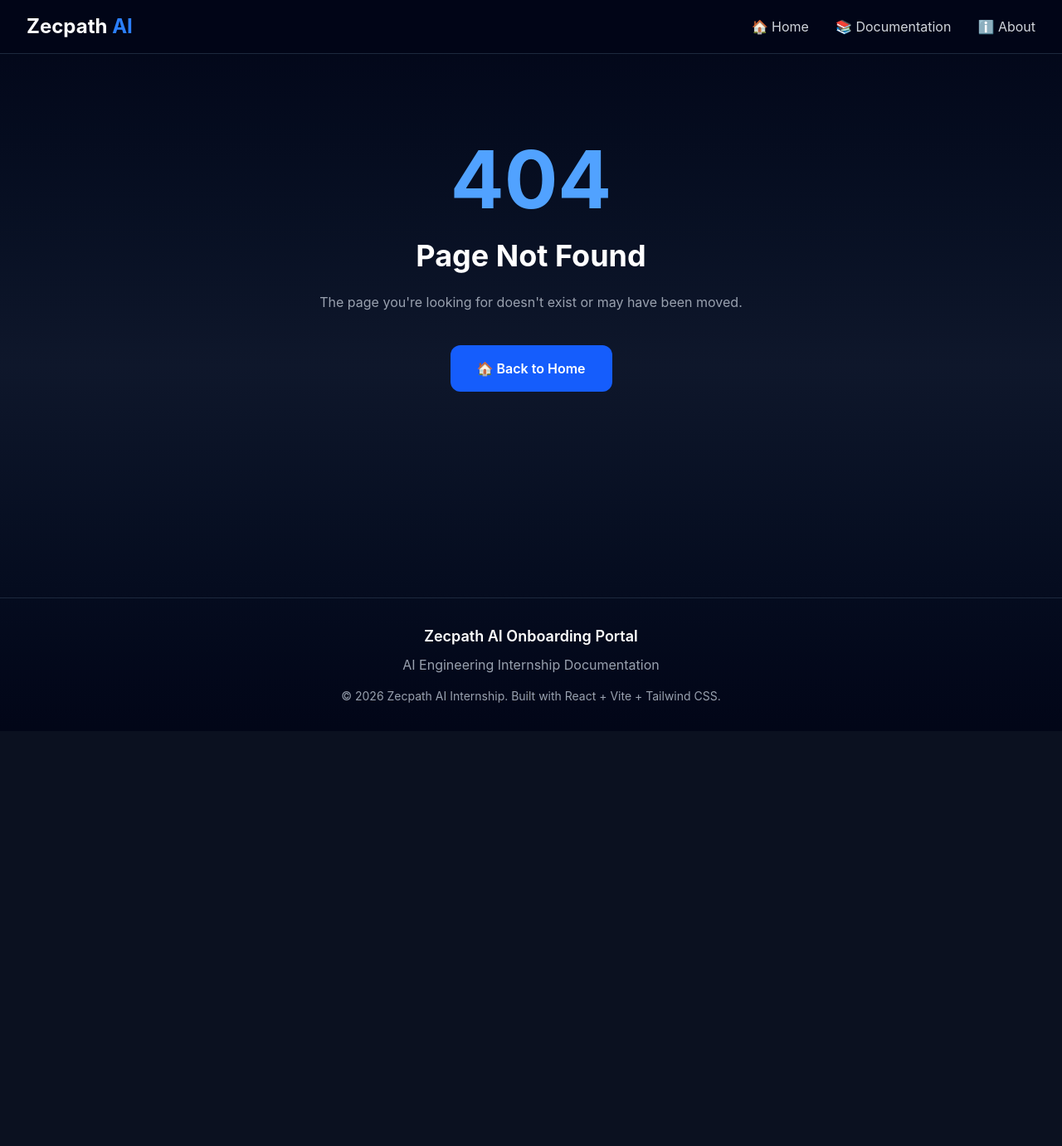
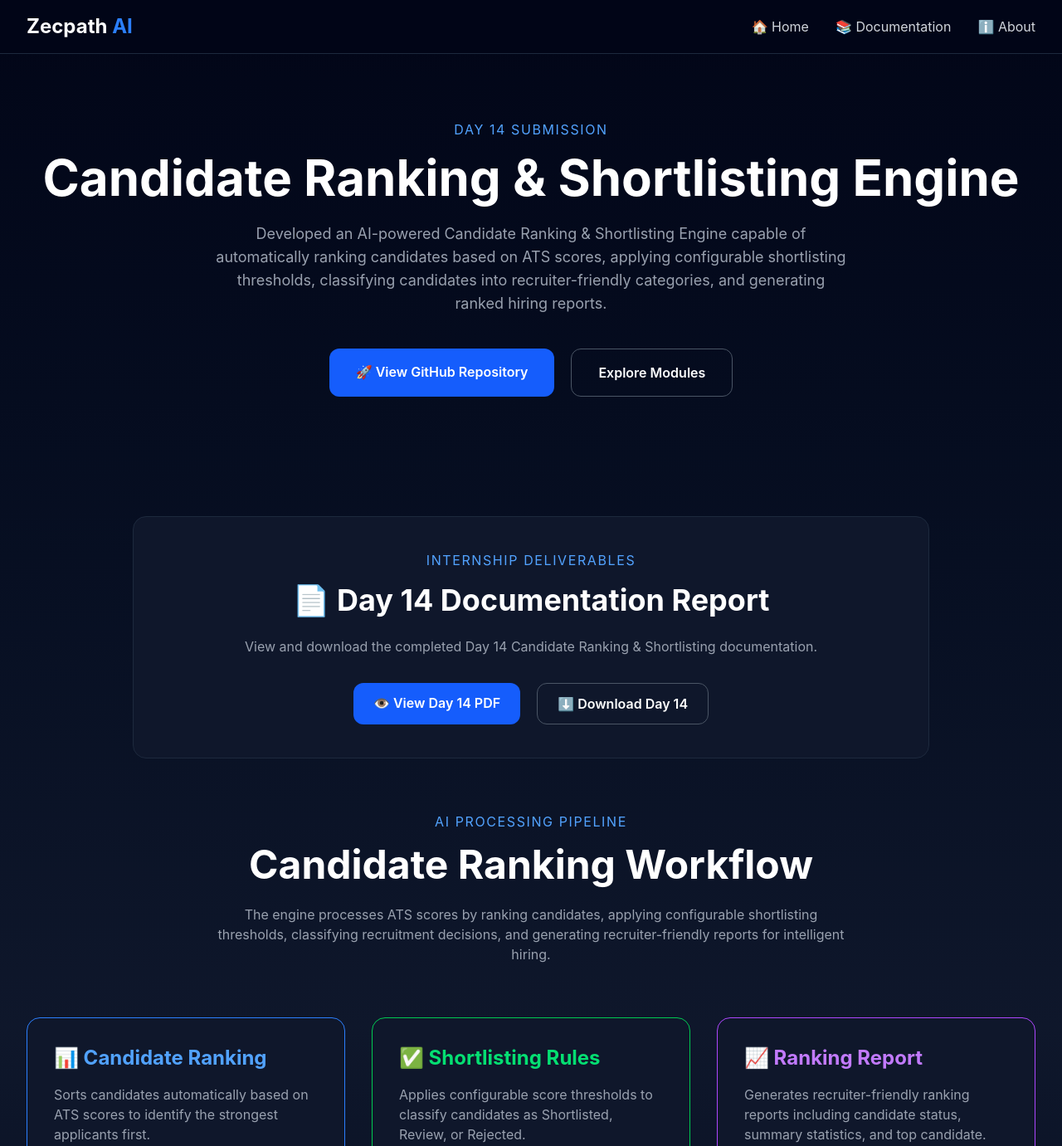
Before and after one commit to shinaspn198/zecpath-day1, a React (Vite) app: page /day14 in a window 1280 px wide. Shown: the top 1381 px of the page at 83% size. Before the commit the page ends 881 px from the top, so only its background shows below. Built offline with nearby package versions, Linux system fonts and the light colour scheme.

Commit message:
Add Day 14 Candidate Ranking and Shortlisting documentation

```diff
--- a/src/App.jsx
+++ b/src/App.jsx
@@ -15,6 +15,7 @@
 import Day11 from "./pages/Day11";
 import Day12 from "./pages/Day12";
 import Day13 from "./pages/Day13";
+import Day14 from "./pages/Day14";
 import About from "./pages/About";
 import Documentation from "./pages/Documentation";
 
@@ -39,6 +40,7 @@
         <Route path="/day11" element={<Day11 />} />
         <Route path="/day12" element={<Day12 />} />
         <Route path="/day13" element={<Day13 />} />
+        <Route path="/day14" element={<Day14 />} />
         <Route path="*" element={<NotFound />} />
       </Routes>
     </BrowserRouter>
--- a/src/pages/About.jsx
+++ b/src/pages/About.jsx
@@ -75,6 +75,8 @@
 <li>⚖️ Weighted Scoring Algorithms</li>
 <li>📄 JSON Configuration</li>
 <li>🧮 Explainable AI Scoring</li>
+<li>🏆 Candidate Ranking Engine</li>
+<li>✅ Candidate Shortlisting Automation</li>
 
   <li>🗄️ Database & Data Storage</li>
   <li>🔗 REST API Development</li>
@@ -106,7 +108,8 @@
   <li>💼 Day 10 – Completed</li>
   <li>🎓 Day 11 – Completed</li>
   <li>🧠 Day 12 – Completed</li>
-  <li>📈 Day 13 – Completed</li>
+<li>📈 Day 13 – Completed</li>
+<li>🏆 Day 14 – Completed</li>
 </ul>
 
 </div>
--- /dev/null
+++ b/src/pages/Day14.jsx
@@ -0,0 +1,276 @@
+import Navbar from "../components/Navbar";
+import Footer from "../components/Footer";
+
+function Day14() {
+  return (
+    <div className="min-h-screen bg-gradient-to-b from-slate-950 via-slate-900 to-slate-950 text-white">
+
+      <Navbar />
+
+      {/* Hero Section */}
+
+      <section className="pt-36 pb-20 text-center px-6">
+
+        <p className="text-blue-400 uppercase tracking-widest">
+          Day 14 Submission
+        </p>
+
+        <h1 className="text-6xl font-bold mt-4">
+          Candidate Ranking & Shortlisting Engine
+        </h1>
+
+        <p className="text-gray-400 mt-6 max-w-3xl mx-auto text-lg">
+
+          Developed an AI-powered Candidate Ranking & Shortlisting
+          Engine capable of automatically ranking candidates based
+          on ATS scores, applying configurable shortlisting
+          thresholds, classifying candidates into recruiter-friendly
+          categories, and generating ranked hiring reports.
+
+        </p>
+
+        <div className="mt-10 flex justify-center gap-5">
+
+          <a
+            href="https://github.com/shinaspn198/zecpath-ai-system"
+            target="_blank"
+            rel="noopener noreferrer"
+            className="px-8 py-4 bg-blue-600 hover:bg-blue-700 rounded-xl font-semibold transition"
+          >
+            🚀 View GitHub Repository
+          </a>
+
+          <a
+            href="#architecture"
+            className="px-8 py-4 border border-gray-600 hover:bg-slate-800 rounded-xl font-semibold transition"
+          >
+            Explore Modules
+          </a>
+
+        </div>
+
+      </section>
+
+      {/* Documentation PDF */}
+
+      <section className="max-w-5xl mx-auto px-8 py-16">
+
+        <div className="bg-slate-900 border border-slate-800 rounded-2xl p-10 text-center">
+
+          <p className="text-blue-400 uppercase tracking-widest">
+            Internship Deliverables
+          </p>
+
+          <h2 className="text-4xl font-bold mt-4">
+            📄 Day 14 Documentation Report
+          </h2>
+
+          <p className="text-gray-400 mt-6">
+            View and download the completed Day 14 Candidate
+            Ranking & Shortlisting documentation.
+          </p>
+
+          <div className="flex justify-center gap-5 mt-8">
+
+            <a
+              href="/day14_completed.pdf"
+              target="_blank"
+              rel="noopener noreferrer"
+              className="px-6 py-3 bg-blue-600 hover:bg-blue-700 rounded-xl font-semibold"
+            >
+              👁️ View Day 14 PDF
+            </a>
+
+            <a
+              href="/day14_completed.pdf"
+              download="day14_completed.pdf"
+              className="px-6 py-3 border border-gray-600 hover:bg-slate-800 rounded-xl font-semibold"
+            >
+              ⬇️ Download Day 14
+            </a>
+
+          </div>
+
+        </div>
+
+      </section>
+
+      {/* Architecture */}
+
+      <section
+        id="architecture"
+        className="max-w-7xl mx-auto px-8 pb-24"
+      >
+
+        <div className="text-center mb-16">
+
+          <p className="text-blue-400 uppercase tracking-widest">
+            AI Processing Pipeline
+          </p>
+
+          <h2 className="text-5xl font-bold mt-4">
+            Candidate Ranking Workflow
+          </h2>
+
+          <p className="text-gray-400 mt-6 max-w-3xl mx-auto">
+
+            The engine processes ATS scores by ranking candidates,
+            applying configurable shortlisting thresholds,
+            classifying recruitment decisions, and generating
+            recruiter-friendly reports for intelligent hiring.
+
+          </p>
+
+        </div>
+
+        <div className="grid md:grid-cols-3 gap-8">
+
+          <div className="bg-slate-900 border border-blue-500 rounded-2xl p-8">
+
+            <h3 className="text-2xl font-bold text-blue-400">
+              📊 Candidate Ranking
+            </h3>
+
+            <p className="text-gray-400 mt-4">
+
+              Sorts candidates automatically based on
+              ATS scores to identify the strongest
+              applicants first.
+
+            </p>
+
+          </div>
+
+          <div className="bg-slate-900 border border-green-500 rounded-2xl p-8">
+
+            <h3 className="text-2xl font-bold text-green-400">
+              ✅ Shortlisting Rules
+            </h3>
+
+            <p className="text-gray-400 mt-4">
+
+              Applies configurable score thresholds
+              to classify candidates as Shortlisted,
+              Review, or Rejected.
+
+            </p>
+
+          </div>
+
+          <div className="bg-slate-900 border border-purple-500 rounded-2xl p-8">
+
+            <h3 className="text-2xl font-bold text-purple-400">
+              📈 Ranking Report
+            </h3>
+
+            <p className="text-gray-400 mt-4">
+
+              Generates recruiter-friendly ranking
+              reports including candidate status,
+              summary statistics, and top candidate.
+
+            </p>
+
+          </div>
+
+        </div>
+
+      </section>
+
+      {/* Deliverables */}
+
+      <section className="max-w-7xl mx-auto px-8 pb-24">
+
+        <div className="text-center mb-12">
+
+          <p className="text-blue-400 uppercase tracking-widest">
+            Completed Modules
+          </p>
+
+          <h2 className="text-5xl font-bold mt-4">
+            Day 14 Deliverables
+          </h2>
+
+        </div>
+
+        <div className="grid md:grid-cols-3 gap-8">
+
+          <div className="bg-slate-900 border border-slate-800 rounded-2xl p-6">
+
+            <h3 className="text-xl font-bold text-blue-400">
+              📊 Auto Ranking Engine
+            </h3>
+
+            <p className="text-gray-400 mt-4">
+              Automatically ranks candidates
+              based on ATS scores from highest
+              to lowest.
+            </p>
+
+          </div>
+
+          <div className="bg-slate-900 border border-slate-800 rounded-2xl p-6">
+
+            <h3 className="text-xl font-bold text-green-400">
+              ✅ Shortlisting Automation
+            </h3>
+
+            <p className="text-gray-400 mt-4">
+              Automatically classifies candidates
+              into Shortlisted, Review, and
+              Rejected categories.
+            </p>
+
+          </div>
+
+          <div className="bg-slate-900 border border-slate-800 rounded-2xl p-6">
+
+            <h3 className="text-xl font-bold text-purple-400">
+              📈 Ranked Candidate Report
+            </h3>
+
+            <p className="text-gray-400 mt-4">
+              Produces recruiter-friendly reports
+              with rankings, summaries, and top
+              candidate selection.
+            </p>
+
+          </div>
+
+        </div>
+
+      </section>
+
+      {/* Completion */}
+
+      <section className="max-w-5xl mx-auto px-8 pb-24">
+
+        <div className="bg-green-900/20 border border-green-500 rounded-2xl p-10 text-center">
+
+          <h2 className="text-4xl font-bold text-green-400">
+            Day 14 Completed Successfully ✅
+          </h2>
+
+          <p className="text-gray-300 mt-6 text-lg">
+
+            Successfully developed an AI-powered
+            Candidate Ranking & Shortlisting Engine
+            capable of ranking candidates using ATS
+            scores, applying configurable selection
+            thresholds, automating recruitment
+            decisions, and generating recruiter-friendly
+            candidate reports.
+
+          </p>
+
+        </div>
+
+      </section>
+
+      <Footer />
+
+    </div>
+  );
+}
+
+export default Day14;
--- a/src/pages/Documentation.jsx
+++ b/src/pages/Documentation.jsx
@@ -123,6 +123,13 @@
 
   <p>ATS Scoring Formula Design</p>
 </Link>
+<Link to="/day14" className="doc-card">
+  <span className="badge completed">Completed</span>
+
+  <h2>🏆 Day 14</h2>
+
+  <p>Candidate Ranking & Shortlisting Engine</p>
+</Link>
         </div>
 
       </div>
--- a/src/pages/Home.jsx
+++ b/src/pages/Home.jsx
@@ -306,6 +306,28 @@
   </div>
 
 </div>
+{/* Day 14 */}
+
+<div className="bg-slate-900 border border-orange-500 rounded-2xl p-8">
+
+  <h3 className="text-3xl font-bold text-orange-400">
+    🏆 Day 14
+  </h3>
+
+  <p className="text-gray-400 mt-4">
+    Developed an AI-powered Candidate Ranking & Shortlisting Engine
+    that automatically ranks candidates based on ATS scores,
+    applies configurable shortlisting thresholds, classifies
+    candidates into Shortlisted, Review, and Rejected categories,
+    and generates recruiter-friendly ranking reports.
+  </p>
+
+  <div className="mt-6 text-green-400 font-semibold">
+    ✅ Completed
+  </div>
+
+</div>
+
       </div>
 
     </section>
```
Also changed, not shown: 1 other file (tests, documents, lock files or other folders).
